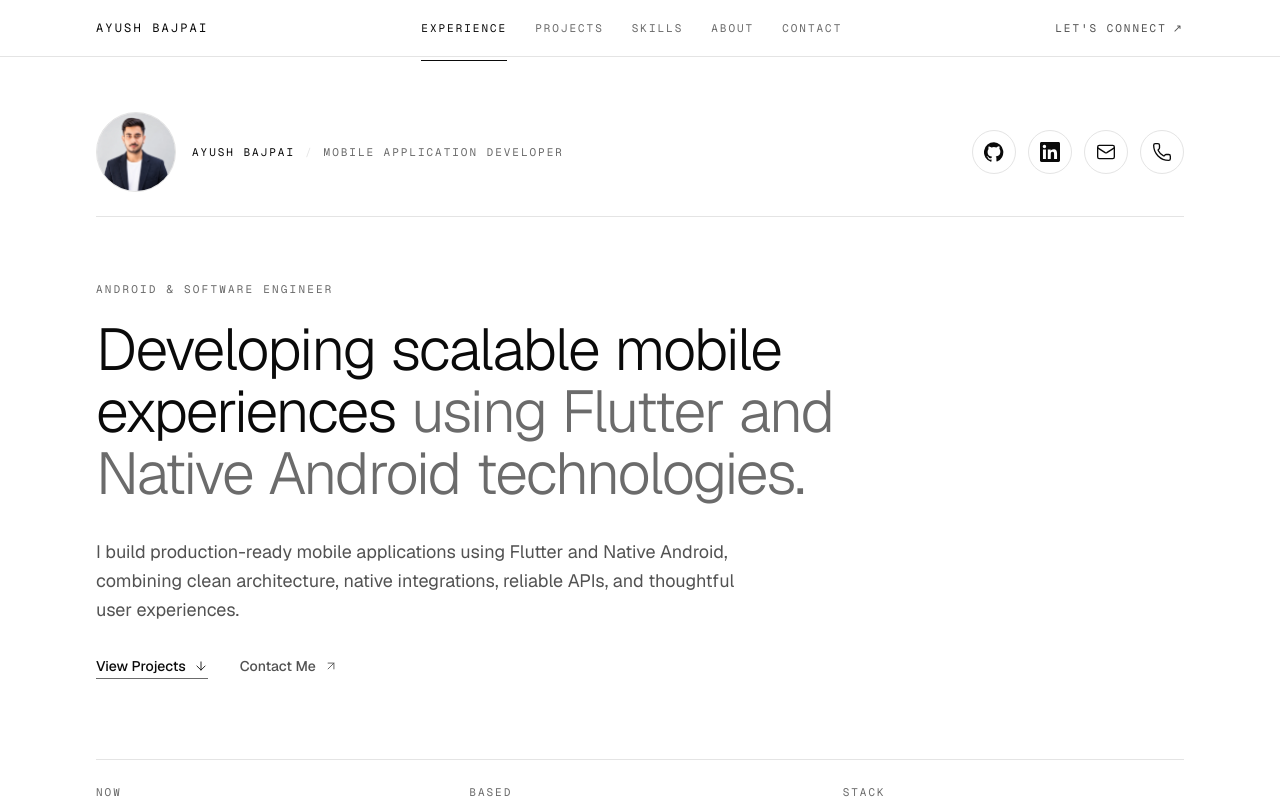
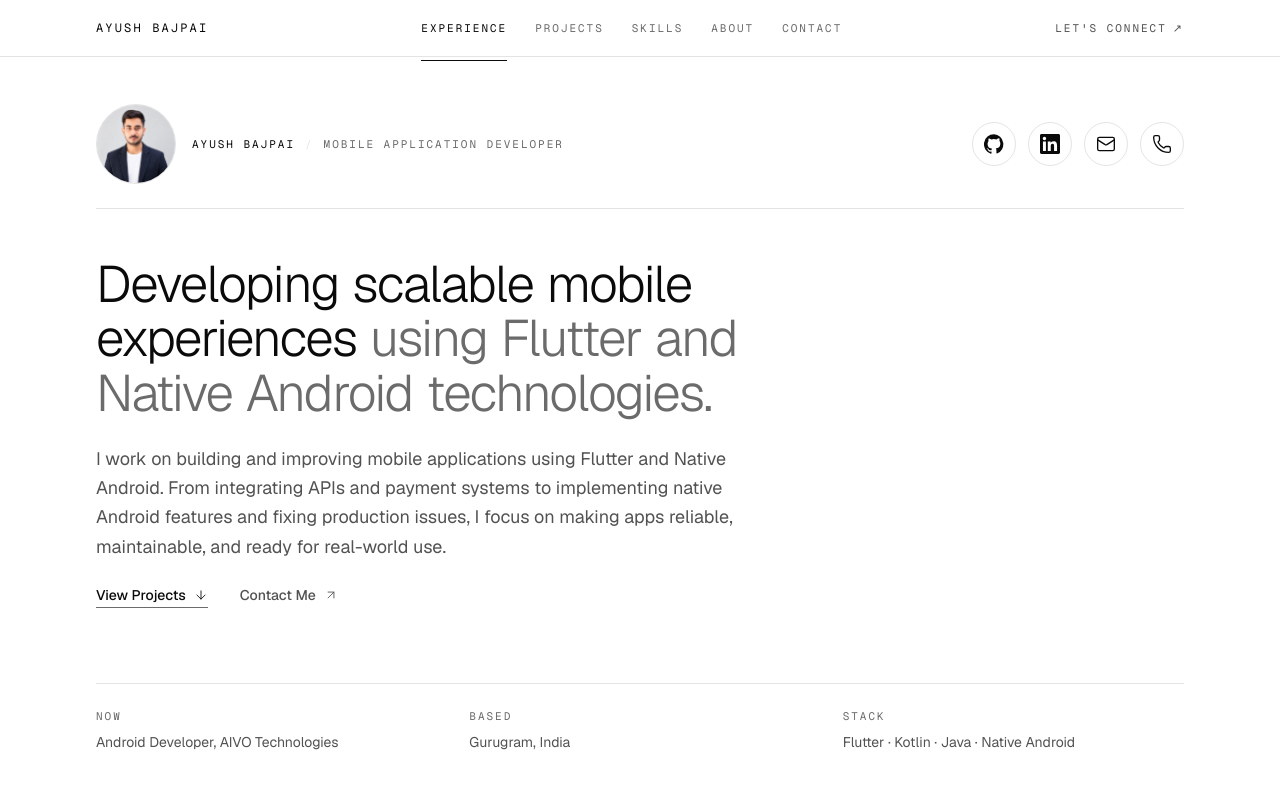
Before and after one commit to Ayush-Bajpaii/Portfolio, a Next.js app: page / in a window 1280 px wide. Shown: the top 800 px of the page. Built offline with nearby package versions, Linux system fonts and the light colour scheme.

Commit message:
addd the new line

```diff
--- a/src/components/sections/Hero.tsx
+++ b/src/components/sections/Hero.tsx
@@ -24,8 +24,8 @@ export function Hero() {
   const tail = rest.length ? `using ${rest.join(" using ")}` : "";
 
   return (
-    <section id="top" className="relative pt-24 pb-14 sm:pt-28 sm:pb-16">
-      <Container>
+    <section id="top" className="relative flex min-h-svh flex-col pt-24 pb-10 sm:pt-26 sm:pb-12">
+      <Container className="flex flex-1 flex-col">
         {/* Status row */}
         <Reveal>
           <div className="flex flex-wrap items-center justify-between gap-x-8 gap-y-4 border-b border-border pb-6">
@@ -58,20 +58,17 @@ export function Hero() {
           </div>
         </Reveal>
 
-        {/* Eyebrow + display headline */}
-        <Reveal delay={0.05}>
-          <p className="mt-12 font-mono text-[11px] uppercase tracking-[0.2em] text-fg-dim sm:mt-16">{siteConfig.eyebrow}</p>
-        </Reveal>
+        {/* Display headline */}
         <AnimatedHeadline
           lead={lead}
           tail={tail}
-          className="mt-5 max-w-[22ch] text-[clamp(2.25rem,4.6vw,4rem)] font-light leading-[1.06] tracking-[-0.03em] text-fg"
+          className="mt-10 max-w-[22ch] text-[clamp(2.1rem,4vw,3.5rem)] font-light leading-[1.06] tracking-[-0.03em] text-fg sm:mt-12"
         />
 
         {/* Intro + actions */}
         <Reveal delay={0.12}>
-          <p className="mt-8 max-w-2xl text-base leading-relaxed text-fg-muted sm:text-lg">{siteConfig.intro}</p>
-          <div className="mt-8 flex flex-wrap items-center gap-x-8 gap-y-3">
+          <p className="mt-6 max-w-2xl text-base leading-relaxed text-fg-muted sm:text-lg">{siteConfig.intro}</p>
+          <div className="mt-6 flex flex-wrap items-center gap-x-8 gap-y-3">
               <Button href="#projects" variant="link">
                 View Projects
                 <ArrowDown className="size-3.5" strokeWidth={1.5} />
@@ -84,8 +81,8 @@ export function Hero() {
         </Reveal>
 
         {/* Ruled meta strip */}
-        <Reveal delay={0.18}>
-          <dl className="mt-16 grid gap-y-4 border-t border-border pt-6 sm:mt-20 sm:grid-cols-3 sm:gap-x-8">
+        <Reveal delay={0.18} className="mt-auto">
+          <dl className="mt-10 grid gap-y-4 border-t border-border pt-6 sm:mt-12 sm:grid-cols-3 sm:gap-x-8">
             {meta.map((m) => (
               <div key={m.label} className="grid grid-cols-[4.5rem_1fr] gap-4 sm:block">
                 <dt className="font-mono text-[11px] uppercase tracking-[0.18em] text-fg-dim">{m.label}</dt>
--- a/src/content/site.ts
+++ b/src/content/site.ts
@@ -7,7 +7,7 @@ export const siteConfig = {
   eyebrow: "Android & Software Engineer",
   headline: "Developing scalable mobile experiences using Flutter and Native Android technologies.",
   intro:
-    "I build production-ready mobile applications using Flutter and Native Android, combining clean architecture, native integrations, reliable APIs, and thoughtful user experiences.",
+    "I work on building and improving mobile applications using Flutter and Native Android. From integrating APIs and payment systems to implementing native Android features and fixing production issues, I focus on making apps reliable, maintainable, and ready for real-world use.",
   location: "Gurugram, India",
   // Hero image. Place the file in /public/images and reference it from "/images/...".
   // Set to "" to show the code panel instead.
```
